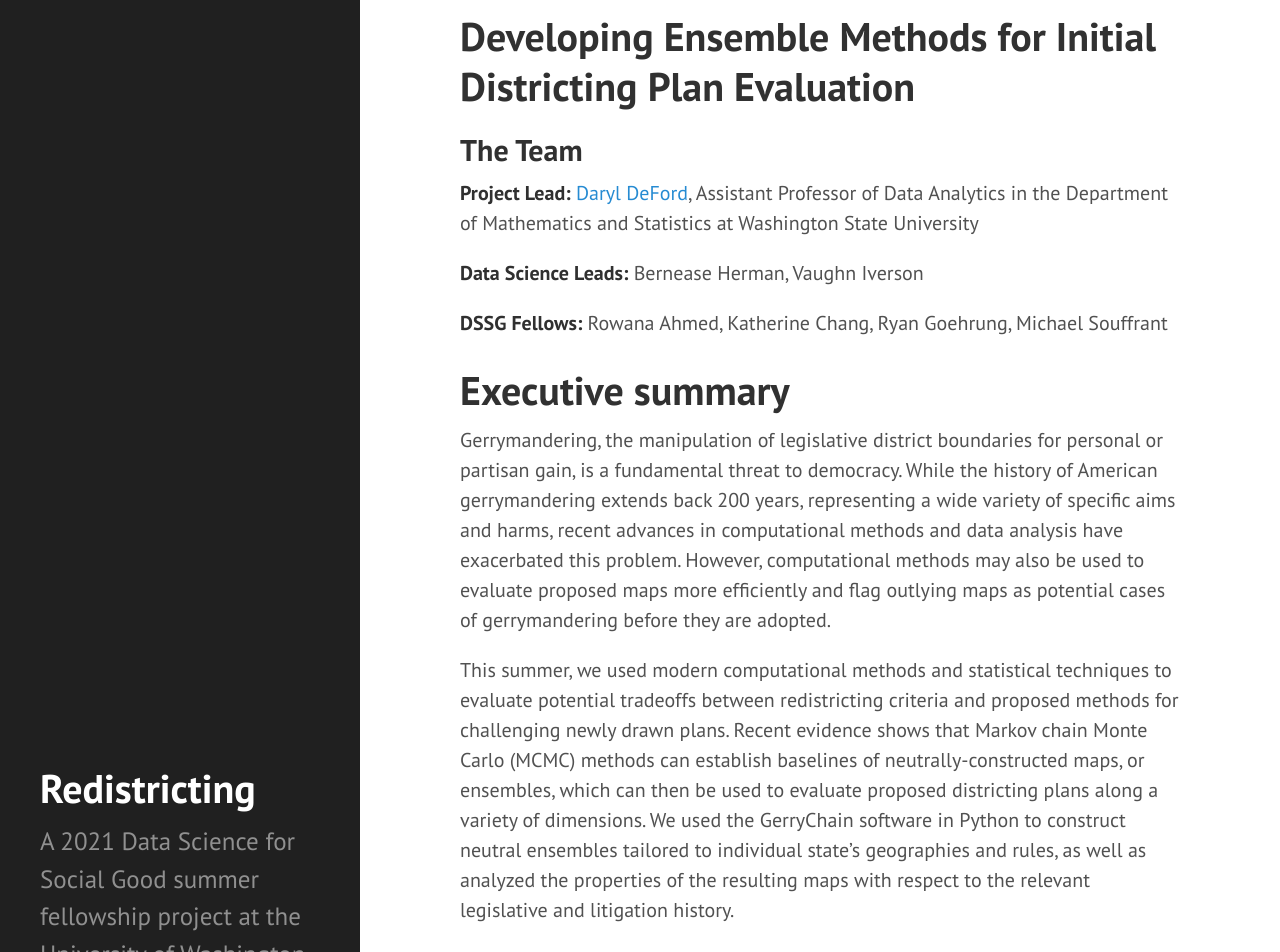
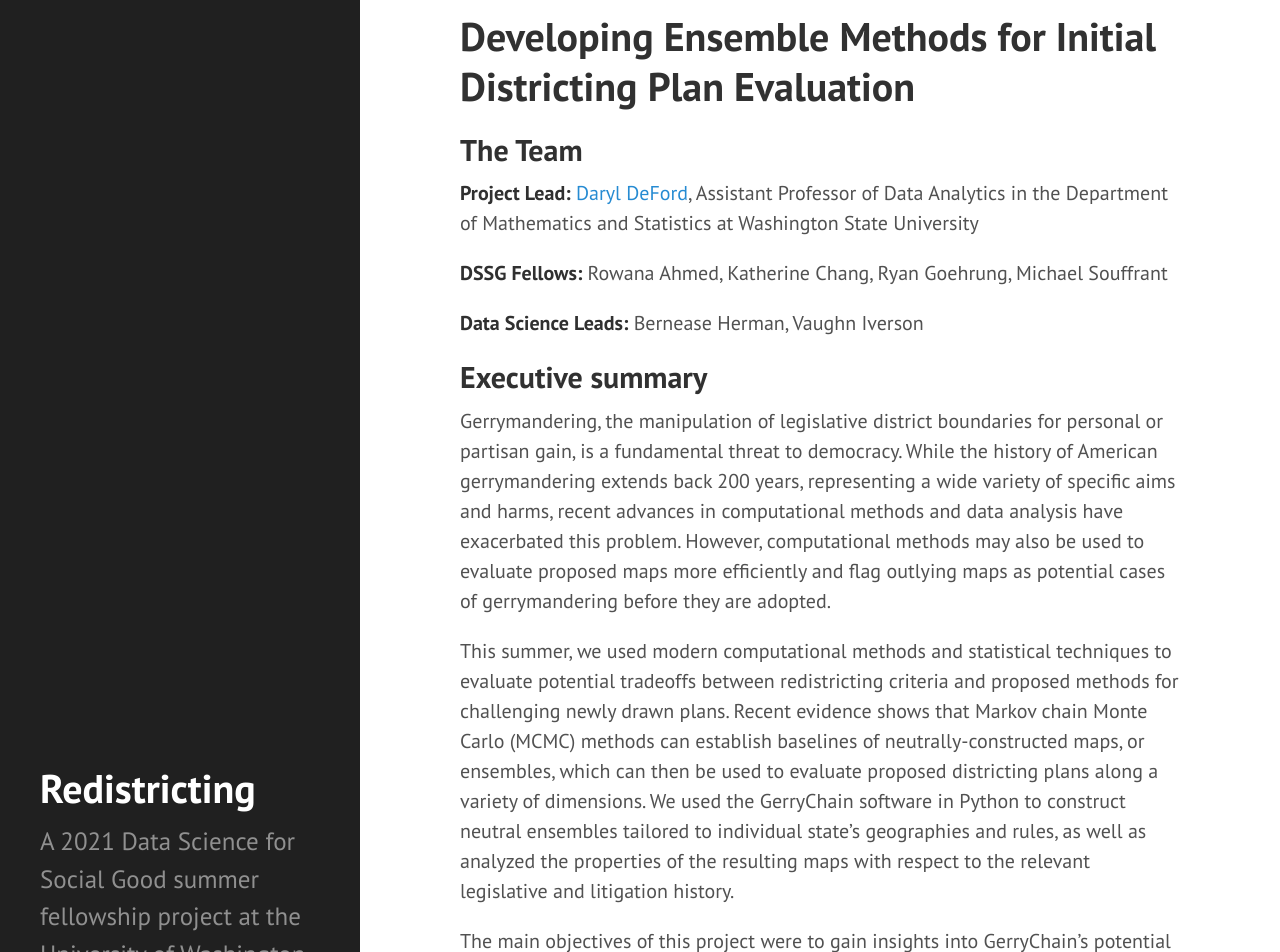
Before and after one commit to uwescience/DSSG2021-redistricting-website, a Jekyll site: the page built from index.md, in a window 1280 px wide and 1400 px high, scrolled down 270 px. Shown: the top 952 px of the window. Built offline with Jekyll 4.4.1, drawn with Linux system fonts in a browser that asks for light colours; the list of posts is cut into pages by our own code; some of the changed text lies outside the part shown.

```diff
--- a/index.md
+++ b/index.md
@@ -11,11 +11,11 @@ layout: default
 
 **Project Lead:** [Daryl DeFord](http://www.math.wsu.edu/faculty/ddeford/), Assistant Professor of Data Analytics in the Department of Mathematics and Statistics at Washington State University
 
+**DSSG Fellows:** Rowana Ahmed, Katherine Chang, Ryan Goehrung, Michael Souffrant
+
 **Data Science Leads:** Bernease Herman, Vaughn Iverson
 
-**DSSG Fellows:** Rowana Ahmed, Katherine Chang, Ryan Goehrung, Michael Souffrant
-
-# Executive summary
+## Executive summary
 
 Gerrymandering, the manipulation of legislative district boundaries for personal or partisan gain, is a fundamental threat to democracy. While the history of American gerrymandering extends back 200 years, representing a wide variety of specific aims and harms, recent advances in computational methods and data analysis have exacerbated this problem. However, computational methods may also be used to evaluate proposed maps more efficiently and flag outlying maps as potential cases of gerrymandering before they are adopted.
 
```
Also changed, not shown: other parts of index.md (+1 -2 lines).
